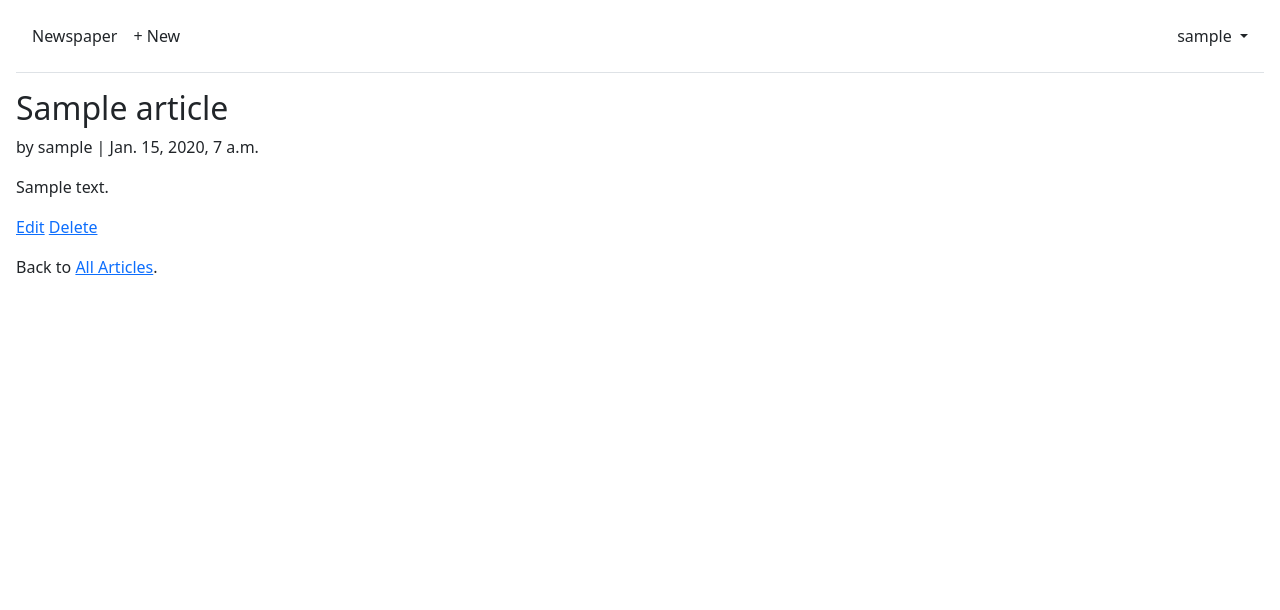
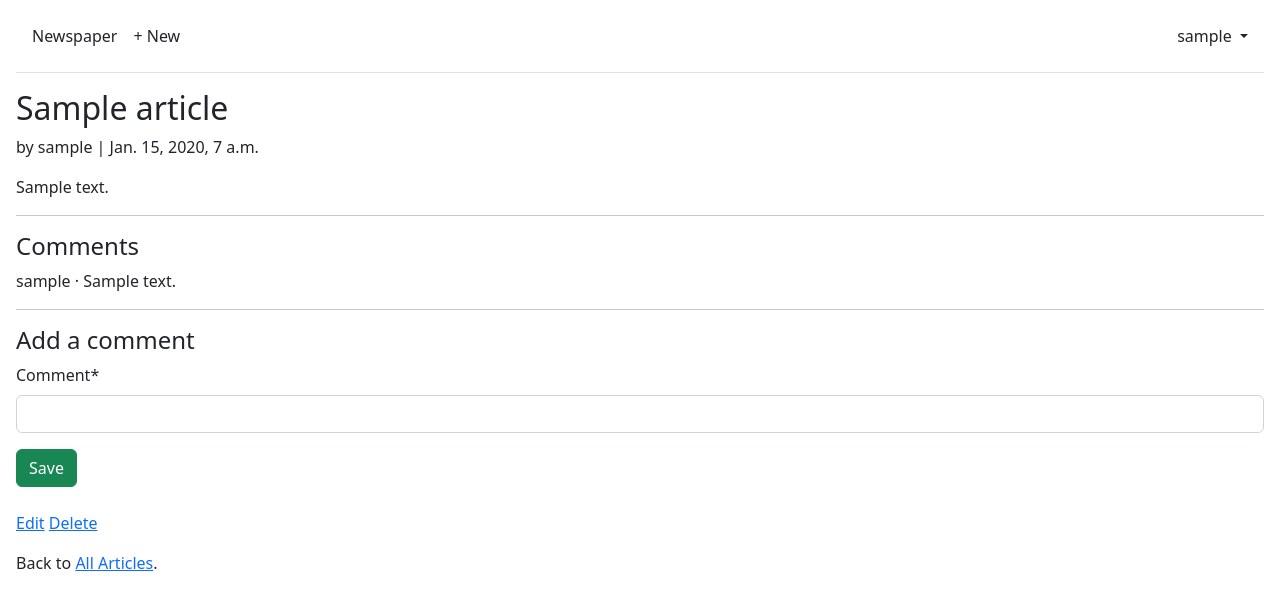
Before and after one commit to Alxndr3/news, a Django app: page /articles/1/ in a window 1280 px wide. Shown: the top 610 px of the page. Run offline with Django 5.2, Linux system fonts and the light colour scheme; a user stored in the database is signed in; tables that the repository leaves empty hold one stand-in row (values such as "Sample post"); some libraries are stand-ins or nearby versions.

Commit message:
comments app

```diff
--- /dev/null
+++ b/articles/forms.py
@@ -0,0 +1,9 @@
+from django import forms
+
+from .models import Comment
+
+
+class CommentForm(forms.ModelForm):
+    class Meta:
+        model = Comment
+        fields = ("comment",)
--- a/articles/models.py
+++ b/articles/models.py
@@ -17,3 +17,18 @@ class Article(models.Model):
 
     def get_absolute_url(self):
         return reverse("article_detail", kwargs={"pk": self.pk})
+
+
+class Comment(models.Model):
+    article = models.ForeignKey(Article, on_delete=models.CASCADE)
+    comment = models.CharField(max_length=140)
+    author = models.ForeignKey(
+            settings.AUTH_USER_MODEL,
+            on_delete=models.CASCADE,
+            )
+
+    def __str__(self):
+        return self.comment
+
+    def get_absolute_url(self):
+        return reverse("article_list")
--- a/articles/views.py
+++ b/articles/views.py
@@ -1,9 +1,12 @@
 from django.contrib.auth.mixins import LoginRequiredMixin, UserPassesTestMixin
-from django.views.generic import ListView, DetailView
+from django.views import View
+from django.views.generic.detail import SingleObjectMixin
+from django.views.generic import ListView, DetailView, FormView
 from django.views.generic.edit import UpdateView, DeleteView, CreateView
-from django.urls import reverse_lazy
+from django.urls import reverse_lazy, reverse
 
 from .models import Article
+from .forms import CommentForm
 
 
 class ArticleListView(LoginRequiredMixin, ListView):
@@ -11,9 +14,45 @@ class ArticleListView(LoginRequiredMixin, ListView):
     template_name = "article_list.html"
 
 
-class ArticleDetailView(LoginRequiredMixin, DetailView):
+class CommentGet(DetailView):
     model = Article
     template_name = "article_detail.html"
+
+    def get_context_data(self, **kwargs):
+        context = super().get_context_data(**kwargs)
+        context["form"] = CommentForm()
+        return context
+
+
+class CommentPost(SingleObjectMixin, FormView):
+    model = Article
+    form_class = CommentForm
+    template_name = "article_detail.html"
+
+    def post(self, request, *args, **kwargs):
+        self.object = self.get_object()
+        return super().post(request, *args, **kwargs)
+
+    def form_valid(self, form):
+        comment = form.save(commit=False)
+        comment.article = self.object
+        comment.author = self.request.user
+        comment.save()
+        return super().form_valid(form)
+
+    def get_success_url(self):
+        article = self.object
+        return reverse("article_detail", kwargs={"pk": article.pk})
+
+
+class ArticleDetailView(LoginRequiredMixin, DetailView):
+    def get(self, request, *args, **kwargs):
+        view = CommentGet.as_view()
+        return view(request, *args, **kwargs)
+
+    def post(self, request, *args, **kwargs):
+        view = CommentPost.as_view()
+        return view(request, *args, **kwargs)
 
 
 class ArticleUpdateView(LoginRequiredMixin, UserPassesTestMixin, UpdateView):
--- a/templates/article_detail.html
+++ b/templates/article_detail.html
@@ -1,11 +1,28 @@
 {% extends "base.html" %}
+{% load crispy_forms_tags %}
 
 {% block content %}
+
 <div class="article-entry">
   <h2>{{ object.title }}</h2>
   <p>by {{ object.author }} | {{ object.date }}</p>
   <p>{{ object.body }}</p>
 </div>
+
+<hr>
+<h4>Comments</h4>
+{% for comment in article.comment_set.all %}
+<p>{{ comment.author }} &middot; {{ comment }}</p>
+{% endfor %}
+<hr>
+
+<h4>Add a comment</h4>
+<form action="" method="post">{% csrf_token %}
+  {{ form|crispy }}
+  <button class="btn btn-success ml-2">Save</button>
+</form>
+<br>
+
 <div>
   {% if article.author.pk == request.user.pk %}
     <p><a href="{% url 'article_edit' article.pk %}">Edit</a>
@@ -14,4 +31,5 @@
   {% endif %}
   <p>Back to <a href="{% url 'article_list' %}">All Articles</a>.</p>
 </div>
+
 {% endblock content %}
```
Also changed, not shown: articles/admin.py (+13 -1 lines), templates/article_list.html (+12 -3 lines), articles/migrations/0003_comment.py (added).
